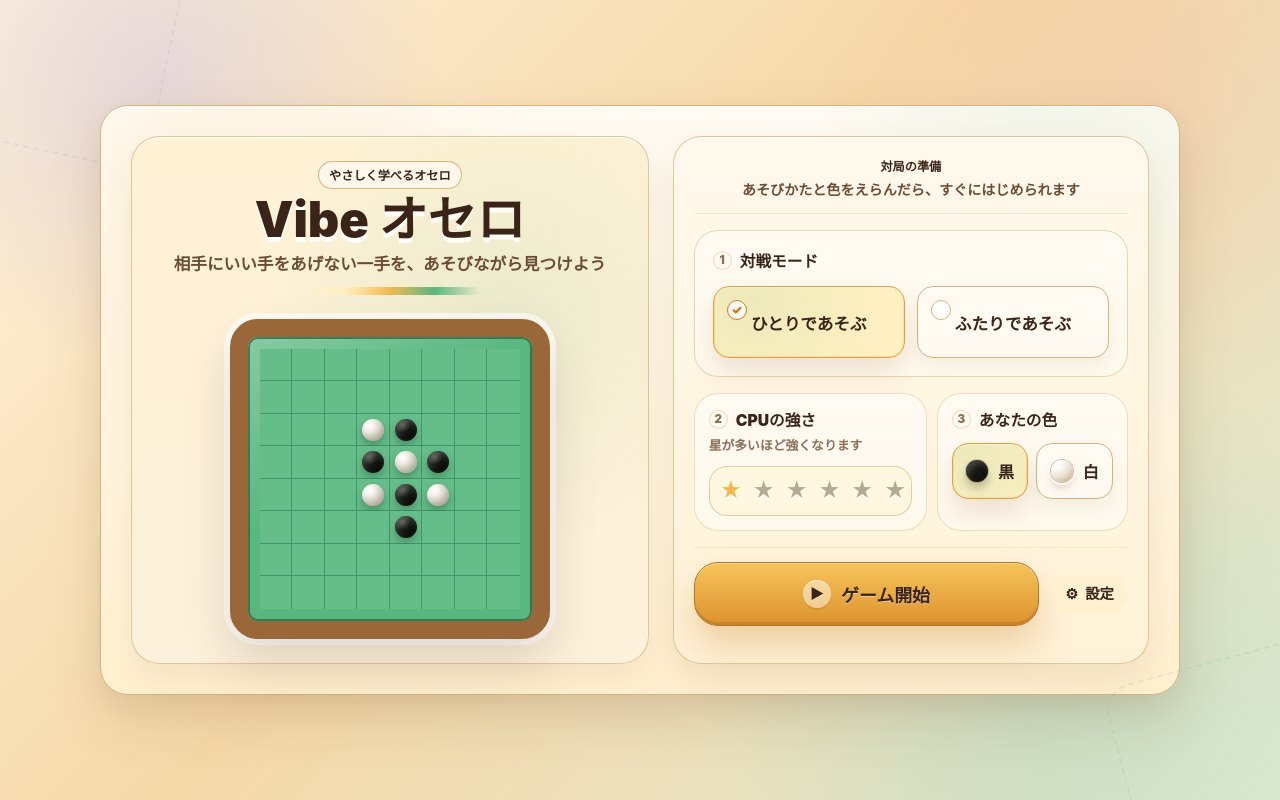
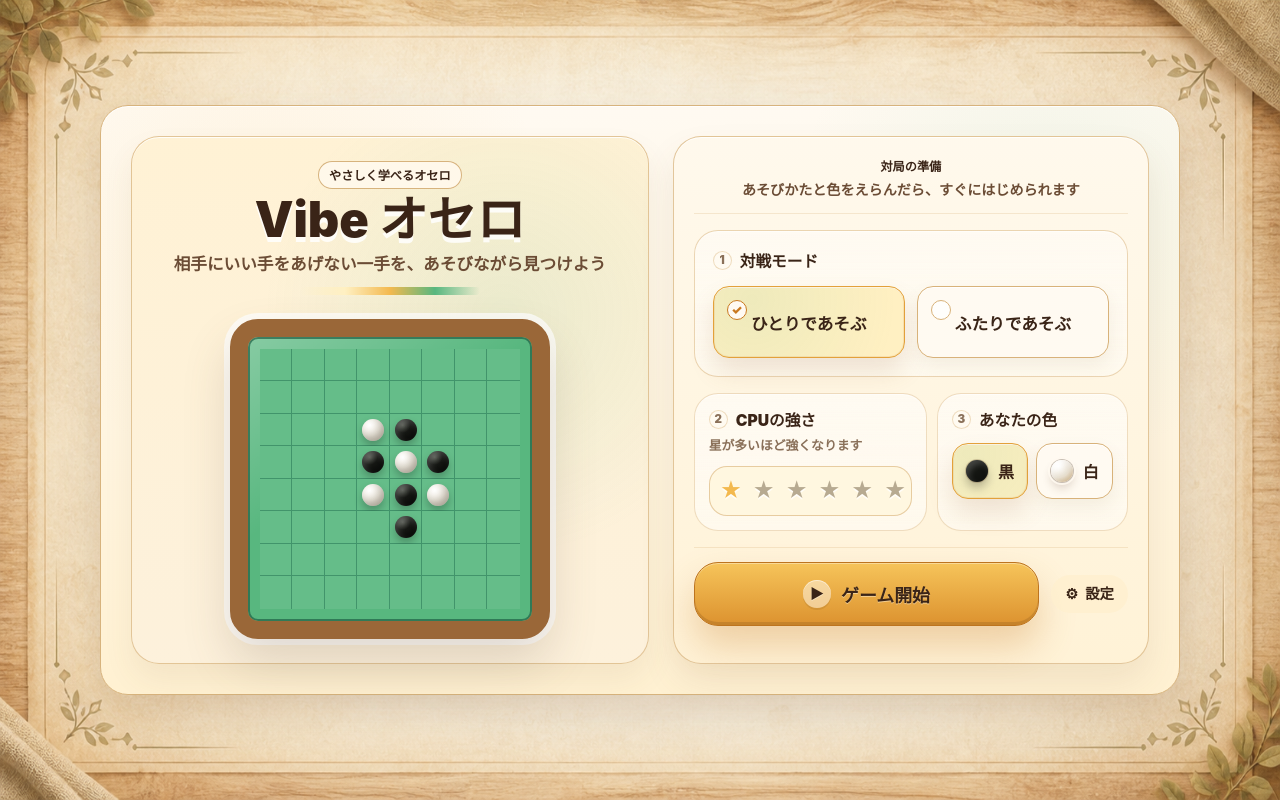
Before and after one commit to westzaki/vibe-othello, a React (Vite) app: page / in a window 1280 px wide. Built offline with nearby package versions, Linux system fonts and the light colour scheme.

Commit message:
feat(ui): add app background asset

```diff
--- a/src/styles/components/layout.css
+++ b/src/styles/components/layout.css
@@ -1,56 +1,46 @@
 .app {
   position: relative;
-  overflow: hidden;
+  isolation: isolate;
+  overflow-x: hidden;
   display: grid;
   min-height: 100vh;
   place-items: center;
   padding: clamp(14px, 3vw, 34px);
+  background: var(--color-canvas);
+}
+
+.app::before,
+.app::after {
+  content: "";
+  pointer-events: none;
+}
+
+.app::before {
+  position: fixed;
+  z-index: -1;
+  inset: 0;
   background:
-    radial-gradient(
-      circle at 12% 10%,
-      rgba(178, 169, 232, 0.32),
-      transparent 18rem
-    ),
-    radial-gradient(
-      circle at 88% 12%,
-      rgba(255, 173, 153, 0.22),
-      transparent 20rem
-    ),
-    radial-gradient(
-      circle at 82% 86%,
-      rgba(117, 190, 169, 0.24),
-      transparent 22rem
-    ),
+    linear-gradient(rgba(255, 249, 237, 0.08), rgba(255, 249, 237, 0.08)),
+    url("../../assets/ui/app-background.png"),
     linear-gradient(
       135deg,
       var(--color-canvas) 0%,
       var(--color-canvas-warm) 46%,
       var(--color-canvas-mint) 100%
     );
-}
-
-.app::before,
-.app::after {
-  position: absolute;
-  width: 220px;
-  height: 220px;
-  border: 2px dashed rgba(163, 154, 218, 0.16);
-  border-radius: var(--radius-xl);
-  content: "";
-  pointer-events: none;
-  transform: rotate(12deg);
-}
-
-.app::before {
-  top: -72px;
-  left: -54px;
+  background-position:
+    center,
+    center,
+    center;
+  background-repeat: no-repeat;
+  background-size:
+    100% 100%,
+    100% 100%,
+    cover;
 }
 
 .app::after {
-  right: -70px;
-  bottom: -82px;
-  border-color: rgba(117, 190, 169, 0.18);
-  transform: rotate(-15deg);
+  display: none;
 }
 
 .game-shell {
--- a/src/styles/screens/review.css
+++ b/src/styles/screens/review.css
@@ -19,18 +19,18 @@
   background:
     radial-gradient(
       circle at 14% 8%,
-      color-mix(in srgb, var(--color-bibi-honey) 18%, transparent),
+      color-mix(in srgb, var(--color-bibi-honey) 12%, transparent),
       transparent 16rem
     ),
     radial-gradient(
       circle at 90% 12%,
-      color-mix(in srgb, var(--color-board-green) 14%, transparent),
+      color-mix(in srgb, var(--color-board-green) 10%, transparent),
       transparent 16rem
     ),
     linear-gradient(
       180deg,
-      color-mix(in srgb, var(--color-paper-soft) 94%, white),
-      color-mix(in srgb, var(--color-paper-strong) 84%, var(--color-room-bottom))
+      rgba(255, 250, 242, 0.94),
+      color-mix(in srgb, var(--color-paper-strong) 78%, var(--color-room-bottom))
     ),
     var(--color-paper);
   box-shadow:
--- a/src/styles/screens/settings.css
+++ b/src/styles/screens/settings.css
@@ -16,18 +16,18 @@
   background:
     radial-gradient(
       circle at 12% 0%,
-      rgba(255, 210, 122, 0.14),
+      rgba(255, 210, 122, 0.1),
       transparent 16rem
     ),
     radial-gradient(
       circle at 88% 10%,
-      rgba(117, 190, 169, 0.12),
+      rgba(117, 190, 169, 0.09),
       transparent 14rem
     ),
     linear-gradient(
       180deg,
-      rgba(255, 255, 255, 0.98),
-      rgba(255, 252, 246, 0.96)
+      rgba(255, 255, 255, 0.94),
+      rgba(255, 252, 246, 0.9)
     ),
     var(--color-surface);
   box-shadow:
--- a/src/styles/screens/start.css
+++ b/src/styles/screens/start.css
@@ -14,17 +14,8 @@
   height: 72%;
   border-radius: 48px;
   background:
-    radial-gradient(
-      circle at 22% 20%,
-      color-mix(in srgb, var(--color-bibi-honey) 18%, transparent),
-      transparent 15rem
-    ),
-    radial-gradient(
-      circle at 82% 16%,
-      color-mix(in srgb, var(--color-accent-green) 18%, transparent),
-      transparent 16rem
-    ),
-    linear-gradient(180deg, rgba(255, 255, 255, 0.44), rgba(255, 251, 244, 0.2));
+    radial-gradient(circle at 22% 20%, rgba(255, 236, 190, 0.22), transparent 15rem),
+    radial-gradient(circle at 82% 16%, rgba(188, 214, 176, 0.2), transparent 16rem);
   content: "";
   filter: blur(0.2px);
   pointer-events: none;
@@ -70,15 +61,19 @@
   background:
     radial-gradient(
       circle at 16% 18%,
-      color-mix(in srgb, var(--color-bibi-honey) 12%, transparent),
+      color-mix(in srgb, var(--color-bibi-honey) 9%, transparent),
       transparent 17rem
     ),
     radial-gradient(
       circle at 88% 18%,
-      color-mix(in srgb, var(--color-accent-green) 10%, transparent),
+      color-mix(in srgb, var(--color-accent-green) 8%, transparent),
       transparent 16rem
     ),
-    linear-gradient(180deg, var(--color-paper-soft), var(--color-paper-strong)),
+    linear-gradient(
+      180deg,
+      rgba(255, 250, 242, 0.94),
+      rgba(255, 240, 207, 0.9)
+    ),
     var(--color-paper);
   box-shadow:
     var(--shadow-hairline),
```
Also changed, not shown: src/assets/ui/app-background.png (added), 2 other files (tests, documents, lock files or other folders).
